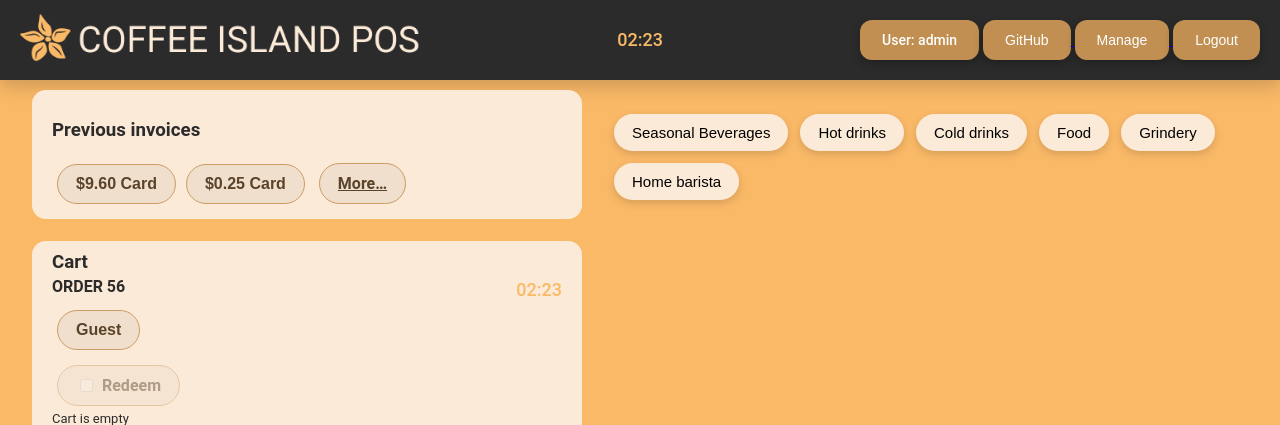
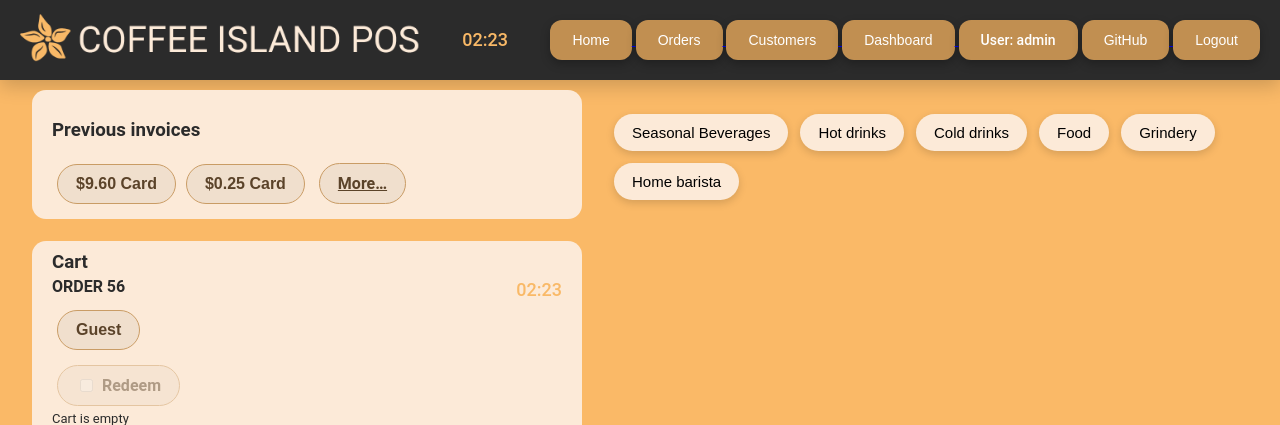
Before and after one commit to markshmidt/coffee-shop-app, a Django app: page / in a window 1280 px wide. Shown: the top 425 px of the page. Run offline with Django 5.2, Linux system fonts and the light colour scheme; a user stored in the database is signed in; data comes from the database, SQL or seed files in the repository; data that the repository does not hold is empty; some libraries are stand-ins or nearby versions.

Commit message:
refactoring

```diff
--- a/coffeeshop/coffeeshop/urls.py
+++ b/coffeeshop/coffeeshop/urls.py
@@ -21,7 +21,7 @@ from django.conf.urls.static import static
 
 urlpatterns = [
     path('admin/', admin.site.urls),
-    path('', include('store.urls')),
+    path('', include('store.urls', namespace='store'), name='store'),
 path("analytics/", include("store.analytics.urls")),
 
 ] + static(settings.MEDIA_URL, document_root=settings.MEDIA_ROOT)
--- a/coffeeshop/store/templates/home.html
+++ b/coffeeshop/store/templates/home.html
@@ -12,7 +12,7 @@
           <section class="panel" id="prevInv">
               <h3> Previous invoices</h3>
               <div class="invoice" id="prev-invoices-list">
-                   <a href="{% url 'orders' %}" id="orders-more-chip" class="pill">More…</a>
+                   <a href="{% url 'store:orders' %}" id="orders-more-chip" class="pill">More…</a>
               </div>
           </section>
 
--- a/coffeeshop/store/templates/orders_page.html
+++ b/coffeeshop/store/templates/orders_page.html
@@ -7,7 +7,7 @@
 
   <div class="orders-page">
     <div class="orders-page__bar">
-      <a href="{% url 'home' %}" class="btn">← Back to Cart</a>
+      <a href="{% url 'store:home' %}" class="btn">← Back to Cart</a>
       <h2>Recent Orders</h2>
     </div>
 
--- a/coffeeshop/store/templates/pos-base.html
+++ b/coffeeshop/store/templates/pos-base.html
@@ -17,20 +17,33 @@
       <div class="brand">
          <img src="{% static 'pics/coffee-island-logo.png' %}" class="coffee-photo" style="width: 400px;">
       </div>
+
       <div class="clock" id="clock">--:--</div>
 
       <div class="topbar-action">
-      <span class="btn">User: <span id="who">{{user}}</span></span> <!-- user logged in-->
+
+             <a href="{% url 'store:home' %}">
+          <button class="btn">Home</button>
+          </a>
+           <a href="{% url 'store:orders' %}">
+          <button class="btn">Orders</button>
+           </a>
+              <a href="{% url 'store:manage_customers' %}">
+            {% if perms.store.view_sales_reports %}
+          <button class="btn">Customers</button>
+        {% endif %}
+              </a>
+
+          <a href="{% url 'analytics_dashboard' %}">
+            {% if perms.store.view_sales_reports %}
+          <button class="btn">Dashboard</button>
+        {% endif %}
+          </a>
+<span class="btn">User: <span id="who">{{user}}</span></span> <!-- user logged in-->
       <a href="https://github.com/markshmidt/coffee-shop-app" target="_blank">
   <button class="btn">GitHub</button>
 </a>
-          <a href="{% url 'management_dashboard' %}">
-            {% if perms.store.view_sales_reports %}
-          <button class="btn">Manage</button>
-        {% endif %}
-          </a>
-
-        <form action="{% url 'logout' %}" method="post" style="display:inline">
+        <form action="{% url 'store:logout' %}" method="post" style="display:inline">
     {% csrf_token %}<button class="btn">Logout</button>
 
   </form>
--- a/coffeeshop/store/urls.py
+++ b/coffeeshop/store/urls.py
@@ -8,7 +8,7 @@ from .views import customers as customers_views
 from .views import auth
 from .views import debug
 from .views import management as management_views
-
+app_name = "store"
 urlpatterns = [
     path("debug-cart/", debug.debug_cart, name="debug_cart"),
 
@@ -51,32 +51,10 @@ urlpatterns = [
         name="cart_assign_customer",
     ),
 
-    # Management dashboard pages
-    path(
-        "manage/",
-        manager_required(management_views.management_dashboard),
-        name="management_dashboard",
-    ),
-
     path(
         "manage/customers/",
         manager_required(management_views.customers_manage),
         name="manage_customers",
-    ),
-    path(
-        "manage/menu/",
-        manager_required(management_views.manage_menu),
-        name="manage_menu",
-    ),
-    path(
-        "manage/modifiers/",
-        manager_required(management_views.manage_modifiers),
-        name="manage_modifiers",
-    ),
-    path(
-        "manage/reports/",
-        manager_required(management_views.sales_reports),
-        name="sales_reports",
     ),
 
     # ============================
```
Also changed, not shown: coffeeshop/store/views/management.py (+0 -9 lines).
